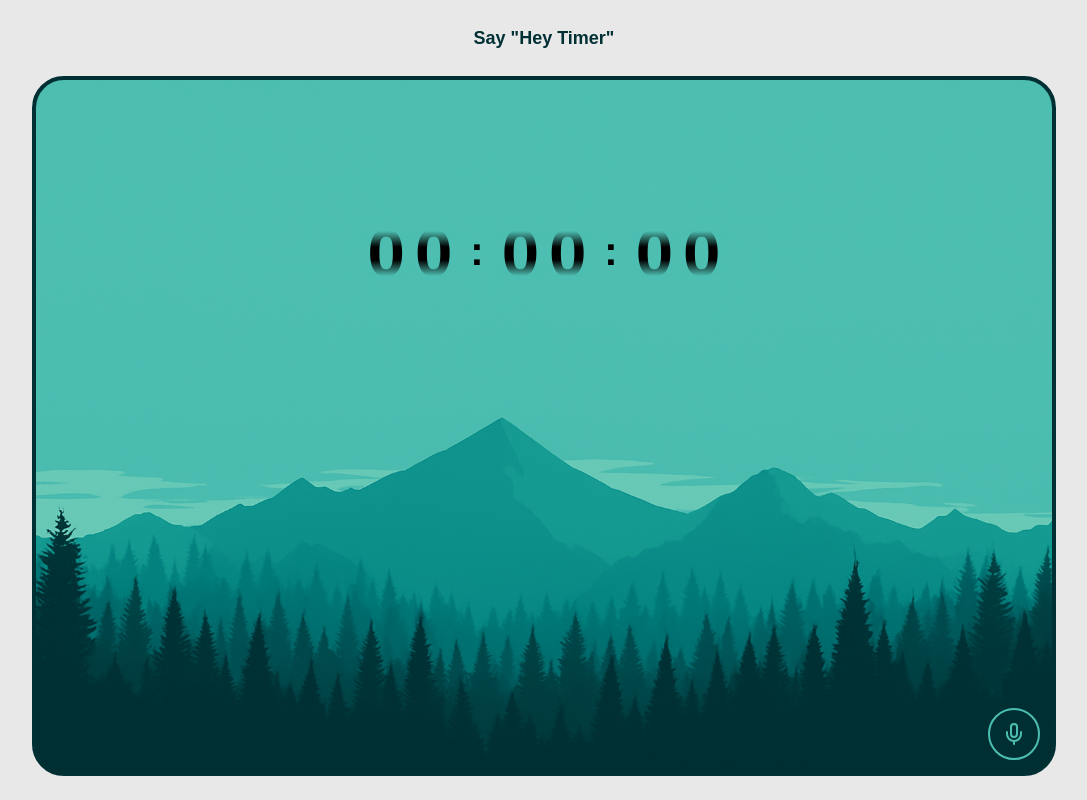
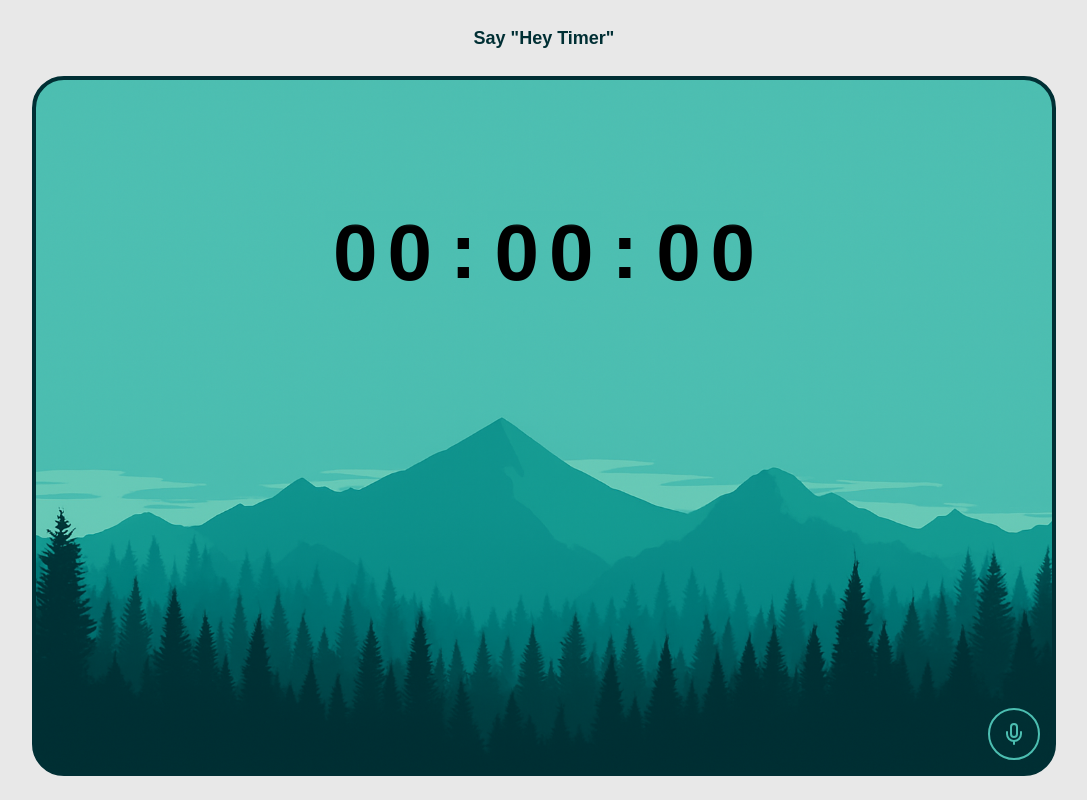
Before and after one commit to Joewebsta/voice-timer, a Next.js app: page / in a window 1280 px wide. Shown: the whole page, without its empty margins (96-1183 px from the left). Built offline with nearby package versions, Linux system fonts and the light colour scheme.

Commit message:
useViewport hook to adjust TimeCounter font size accordingly

```diff
--- a/src/app/page.tsx
+++ b/src/app/page.tsx
@@ -5,11 +5,14 @@ import TimeCounter from "@/app/components/ui/time-counter";
 import { useDocumentTitle } from "@/hooks/useDocumentTitle";
 import { useSpeechRecognition } from "@/hooks/useSpeechRecognition";
 import { useTimer } from "@/hooks/useTimer";
+import { useViewport } from "@/hooks/useViewport";
 import { useVoiceCommands } from "@/hooks/useVoiceCommands";
 import { Mic, MicOff } from "lucide-react";
 import { AnimatePresence, motion } from "motion/react";
 
 export default function Home() {
+  const { viewportWidth } = useViewport();
+
   const {
     remainingSeconds,
     isRunning,
@@ -109,14 +112,11 @@ export default function Home() {
               >
                 <TimeCounter
                   seconds={remainingSeconds ?? 0}
-                  fontSize={40}
+                  fontSize={viewportWidth < 640 ? 50 : 80}
                   padding={5}
                   gap={10}
                   textColor="black"
                   fontWeight={900}
-                  counterStyle={{
-                    fontSize: "clamp(24px, 4vw + 16px, 80px)",
-                  }}
                 />
 
                 {(isRunning || isPaused) && (
@@ -144,7 +144,7 @@ export default function Home() {
             </div>
             <motion.button
               onClick={toggleSpeechRecognition}
-              className={`absolute bottom-2 right-2 sm:bottom-3 sm:right-3 w-fit p-2 sm:p-3 rounded-full font-medium transition-colors border-2 border-[#4CBEB1] cursor-pointer`}
+              className={`absolute bottom-3 right-3 w-fit p-2 sm:p-3 rounded-full font-medium transition-colors border-2 border-[#4CBEB1] cursor-pointer`}
               initial={{ opacity: 0, scale: 0.8 }}
               animate={{ opacity: 1, scale: 1 }}
               transition={{ duration: 0.5, delay: 0.8, ease: "easeOut" }}
--- /dev/null
+++ b/src/hooks/useViewport.ts
@@ -0,0 +1,25 @@
+"use client";
+
+import { useEffect, useState } from "react";
+
+export function useViewport() {
+  const [viewportWidth, setViewportWidth] = useState<number>(0);
+
+  useEffect(() => {
+    if (typeof window === "undefined") return;
+
+    const handleResize = () => {
+      setViewportWidth(window.innerWidth);
+    };
+
+    // Initialize on mount
+    handleResize();
+
+    window.addEventListener("resize", handleResize);
+    return () => {
+      window.removeEventListener("resize", handleResize);
+    };
+  }, []);
+
+  return { viewportWidth };
+}
```
